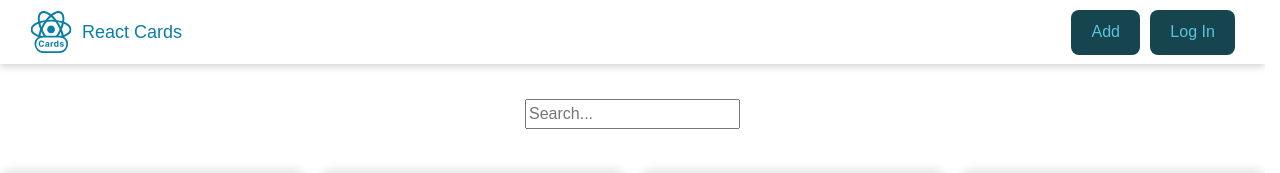
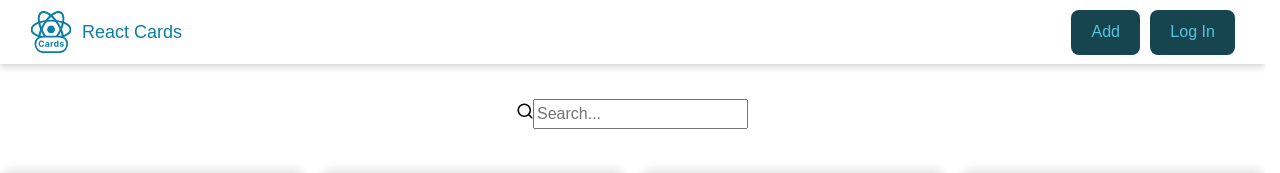
Before and after one commit to sabyrka66/react-cards, a React (Vite) app: page / in a window 1280 px wide. Shown: the top 173 px of the page. Built offline with nearby package versions, Linux system fonts and the light colour scheme; data requests are answered from the project's data file; a web font is replaced by a local one.

Commit message:
feat: implement icons component and some improvement

```diff
--- a/src/components/SearchField/SearchField.tsx
+++ b/src/components/SearchField/SearchField.tsx
@@ -1,24 +1,27 @@
 import { useId, type ChangeEvent } from 'react'
 import styles from './SearchField.module.css'
+import { SearchIcon } from '../icons'
 
 interface Props {
   searchValue: string
-  onSearchValueHandler: (event: ChangeEvent<HTMLInputElement>) => void
+  onChange: (event: ChangeEvent<HTMLInputElement>) => void
 }
 
-export const SearchField = ({ searchValue, onSearchValueHandler }: Props) => {
+export const SearchField = ({ searchValue, onChange }: Props) => {
   const inputId = useId()
 
   return (
     <div className={styles.inputContainer}>
-      <label htmlFor={inputId}></label>
+      <label htmlFor={inputId}>
+        <SearchIcon />
+      </label>
       <input
         type="text"
         id={inputId}
         value={searchValue}
         placeholder="Search..."
         className={styles.input}
-        onChange={onSearchValueHandler}
+        onChange={onChange}
       />
     </div>
   )
--- /dev/null
+++ b/src/components/icons.tsx
@@ -0,0 +1,20 @@
+export const SearchIcon = () => {
+  return (
+    <svg
+      width="1em"
+      height="1em"
+      viewBox="0 0 20 20"
+      className="align-middle me-3 text-gray-30 shrink-0 group-betterhover:hover:text-gray-70"
+    >
+      <path
+        d="M14.386 14.386l4.0877 4.0877-4.0877-4.0877c-2.9418 2.9419-7.7115 2.9419-10.6533 0-2.9419-2.9418-2.9419-7.7115 0-10.6533 2.9418-2.9419 7.7115-2.9419 10.6533 0 2.9419 2.9418 2.9419 7.7115 0 10.6533z"
+        stroke="currentColor"
+        fill="none"
+        strokeWidth="2"
+        fillRule="evenodd"
+        strokeLinecap="round"
+        strokeLinejoin="round"
+      ></path>
+    </svg>
+  )
+}
--- a/src/pages/HomePage/HomePage.tsx
+++ b/src/pages/HomePage/HomePage.tsx
@@ -33,7 +33,7 @@ export const HomePage = () => {
       <div className={styles.controlsContainer}>
         <SearchField
           searchValue={searchValue}
-          onSearchValueHandler={onSearchValueHandler}
+          onChange={onSearchValueHandler}
         />
       </div>
 
```
